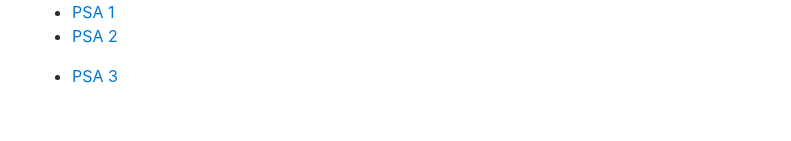
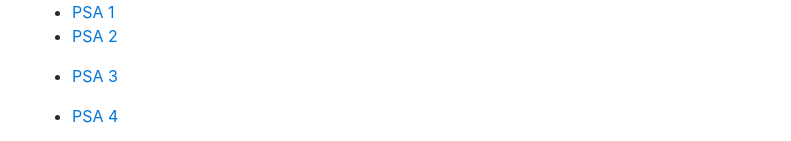
Before and after one commit to usd-comp230/usd-comp230.github.io, a Jekyll site: the page built from index.md, in a window 1280 px wide. Shown: the part 802-943 px from the top of the page, without its empty margins (243-1034 px from the left). Built offline with Jekyll 4.4.1, drawn with Linux system fonts in a browser that asks for light colours; nearby versions of some CDN libraries; before the commit the page ends 906 px from its top, so only the background shows below that.

Commit message:
add to front page

```diff
--- a/index.md
+++ b/index.md
@@ -30,3 +30,5 @@ _This course draws on ideas and material from Dr. Jiang's version of COMP 230, D
 - <a href="https://usd-comp230.github.io/pa2/" target="_blank">PSA 2</a>
 
 - <a href="https://usd-comp230.github.io/pa3/" target="_blank">PSA 3</a>
+
+- <a href="https://usd-comp230.github.io/pa4/" target="_blank">PSA 4</a>
```
